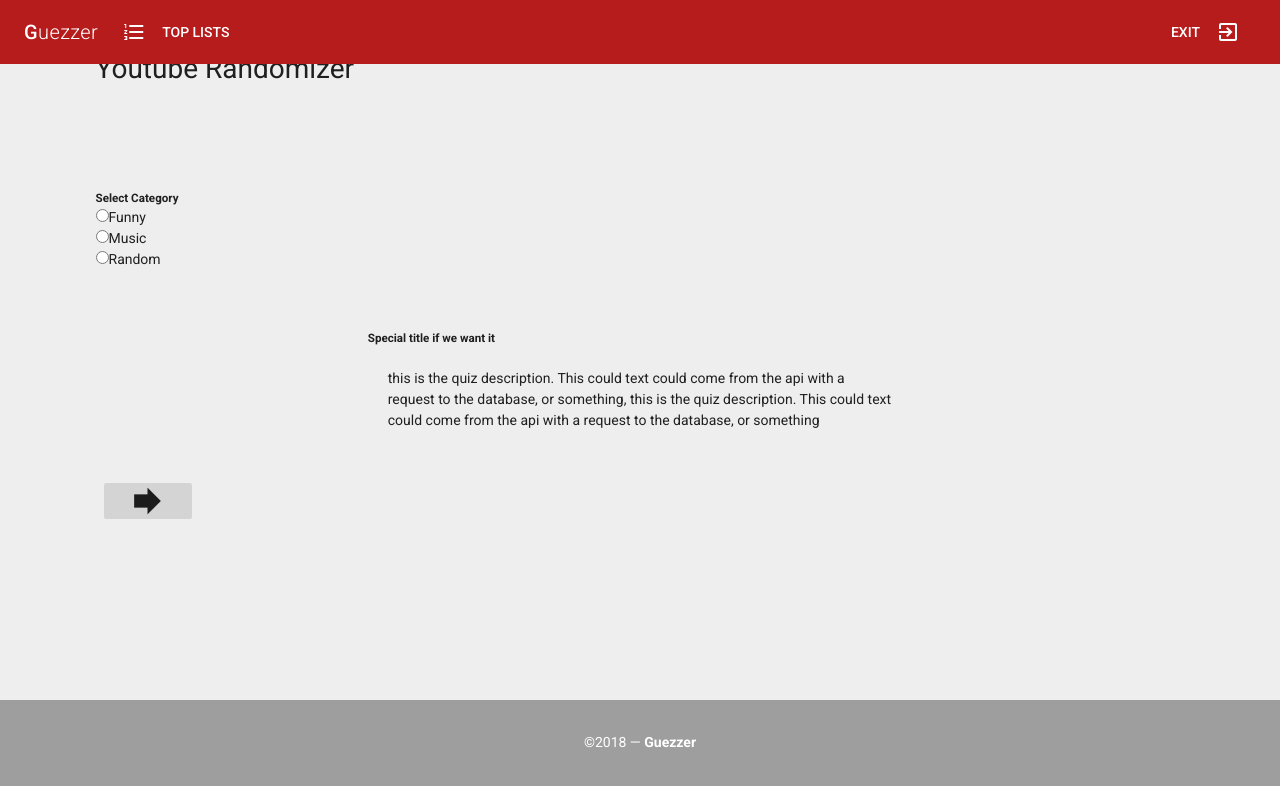
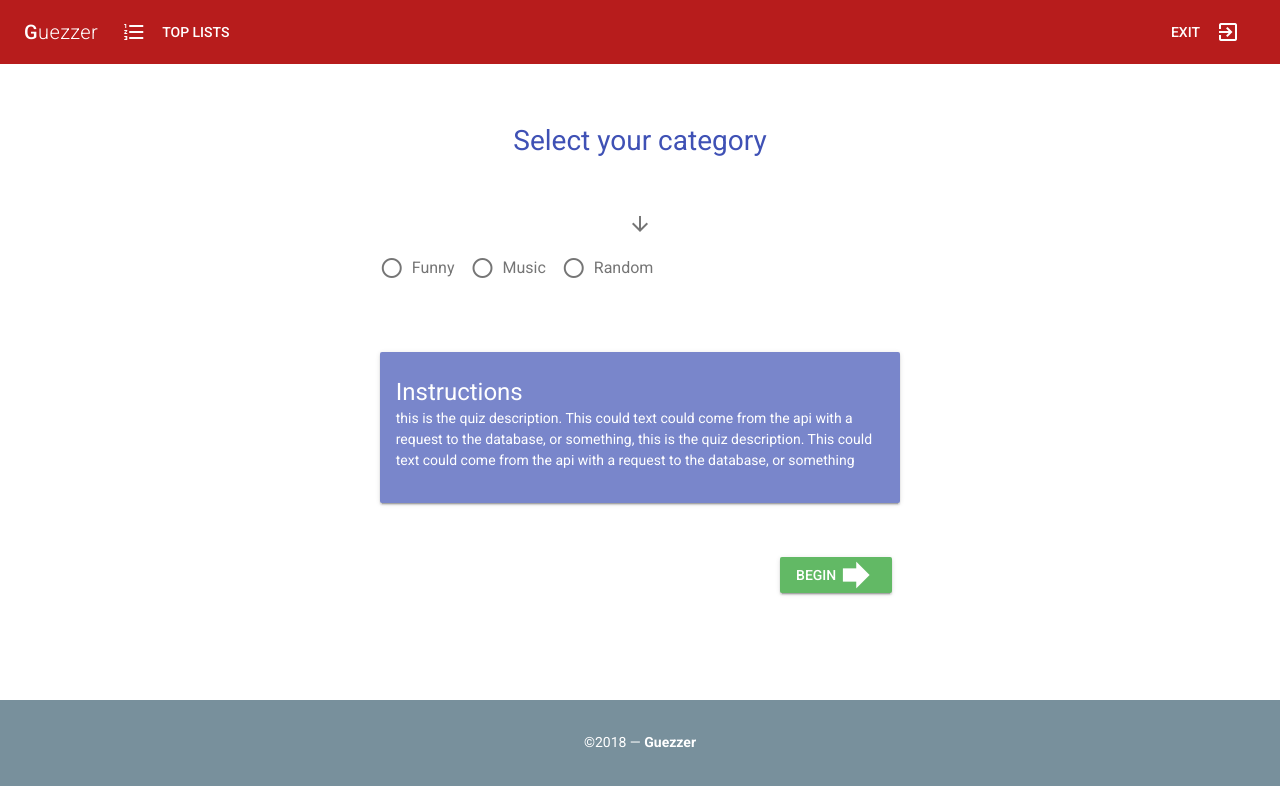
Before and after one commit to JoakimKarlberg/guezzer, a Vue app in the folder guezzer.Client/: page /#/CategoryPage in a window 1280 px wide. Shown: the top 786 px of the page. Built offline with nearby package versions, Linux system fonts and the light colour scheme; what vue-youtube would draw is missing.

Commit message:
More styling

```diff
--- a/guezzer.Client/src/App.vue
+++ b/guezzer.Client/src/App.vue
@@ -1,5 +1,5 @@
 <template>
-<v-app class="grey lighten-3">
+<v-app class="white">
   <Header/>
     <v-container pa-5>
       <router-view/>
--- a/guezzer.Client/src/components/BeginQuizButton.vue
+++ b/guezzer.Client/src/components/BeginQuizButton.vue
@@ -1,10 +1,11 @@
 <template>
      <v-btn
-        flat
+        color="success"
         x-large
         router-link :to="{name: 'QuestionPage',
         params: {category: this.selectedCategory}}"
         tag="button">
+        <span>begin</span>
         <v-icon x-large>forward</v-icon>
      </v-btn>
 </template>
--- a/guezzer.Client/src/components/Footer.vue
+++ b/guezzer.Client/src/components/Footer.vue
@@ -1,5 +1,5 @@
 <template>
-  <v-footer app class="grey darken- white--text" height="100">
+  <v-footer app class="blue-grey lighten-1 white--text" height="100">
 
   <v-flex text-xs-center>
         <p>&copy;2018 — <strong>Guezzer</strong></p>
--- a/guezzer.Client/src/components/QuizDescription.vue
+++ b/guezzer.Client/src/components/QuizDescription.vue
@@ -1,8 +1,6 @@
 <template>
   <div class="QuizDescription">
-    <div class="container">
       <p>{{description}}</p>
-    </div>
   </div>
 </template>
 
@@ -16,9 +14,3 @@ export default {
   }
 };
 </script>
-
-<style scoped>
-.container{
-  padding: 20px;
-}
-</style>
--- a/guezzer.Client/src/components/SelectCategory.vue
+++ b/guezzer.Client/src/components/SelectCategory.vue
@@ -1,11 +1,15 @@
 <template>
-  <div class="SelectCategory">
-    <h5>Select Category</h5>
-    <div>
+  <v-radio-group row>
+    <v-radio color="red darken-3" label="Funny" value="funny" v-on:change="emitToParent"></v-radio>
+    <v-radio color="orange darken-3" label="Music" value="music" v-on:change="emitToParent"></v-radio>
+    <v-radio color="yellow darken-1" label="Random" value="random" v-on:change="emitToParent"></v-radio>
+  </v-radio-group>
+
+  <!-- <div class="SelectCategory">
+
       <input type="radio" id="categoryFunny" name="customRadioButton"
       v-on:change="emitToParent" value="funny">
       <label for="categoryFunny">Funny</label>
-    </div>
     <div>
       <input type="radio" id="categoryMusic" name="customRadioButton"
       v-on:change="emitToParent" value="music">
@@ -16,14 +20,12 @@
        v-on:change="emitToParent" value="random">
       <label for="categoryAll">Random</label>
     </div>
-  </div>
+  </div> -->
+
 </template>
 
-
 <script>
-
 import { EventBus } from './Youtube/event-bus.js';
-
 export default {
   name: "SelectCategory",
   data() {
@@ -39,7 +41,3 @@ export default {
   }
 }
 </script>
-
-<style scoped>
-
-</style>
--- a/guezzer.Client/src/components/StartButton.vue
+++ b/guezzer.Client/src/components/StartButton.vue
@@ -1,15 +1,8 @@
 <template>
-    <v-card-actions class="justify-center">
-        <v-btn
-            depressed
-            class="green white--text"
-            large
-            tag="button"
-            router-link to="/CategoryPage">
-            <v-icon large>play_arrow</v-icon>
-            <span>Play</span>
-        </v-btn>
-    </v-card-actions>
+    <v-btn depressed class="green white--text" large tag="button" router-link to="/CategoryPage">
+        <v-icon large>play_arrow</v-icon>
+        <span>Play</span>
+    </v-btn>
 </template>
 
 <script>
--- a/guezzer.Client/src/views/CategoryPage.vue
+++ b/guezzer.Client/src/views/CategoryPage.vue
@@ -1,14 +1,41 @@
 <template>
   <div class="categoryPage">
-    <h1>{{quizTitle}}</h1>
-    <SelectCategory style="margin-top: 100px;"></SelectCategory>
-    <div class="card" style="width: 50%; margin-top: 60px;">
-      <div class="card-body" >
-        <h5 class="card-title">Special title if we want it</h5>
-        <QuizDescription></QuizDescription>
-      </div>
-    </div>
-    <BeginQuizButton></BeginQuizButton>
+    <v-container>
+      <v-layout align-center justify-center row fill-height>
+        <v-flex xs12 md6>
+
+        <v-layout justify-center>
+          <h1 class="mt-5 indigo--text">{{quizTitle}}</h1>
+        </v-layout>
+
+        <v-layout justify-center>
+          <v-icon>arrow_downward</v-icon>
+        </v-layout>
+
+        <v-layout justify-center>
+          <SelectCategory/>
+        </v-layout>
+
+
+        <v-flex xs12>
+          <v-card color="indigo lighten-2" class="white--text mt-5">
+            <v-card-title primary-title>
+            <div>
+            <div class="headline">Instructions</div>
+            <QuizDescription/>
+            </div>
+            </v-card-title>
+          </v-card>
+        </v-flex>
+
+          <v-layout align-end justify-end class="mt-5">
+            <BeginQuizButton/>
+          </v-layout>
+
+      </v-flex>
+    </v-layout>
+  </v-container>
+
   </div>
 </template>
 
@@ -21,7 +48,7 @@ export default {
   name: "CategoryPage",
   data() {
     return {
-      quizTitle: "Youtube Randomizer"
+      quizTitle: "Select your category"
     };
   },
   components: {
--- a/guezzer.Client/src/views/LandingPage.vue
+++ b/guezzer.Client/src/views/LandingPage.vue
@@ -1,17 +1,28 @@
 <template>
   <div class="home">
-    <v-card-actions class="justify-center">
-      <!-- <h1 class="red--text text--darken-3 display-3">{{msg}}</h1>      -->
-    </v-card-actions>
-        <v-card-actions class="justify-center">
-          <img src="../assets/guezzerlogo.png">
-          </v-card-actions>
-    <start-button/>
-    <div class="container">
-        <top-list></top-list>
-        <top-list></top-list>
-        <top-list></top-list>
-    </div>
+    <v-container>
+      <v-layout align-center justify-center row fill-height>
+        <v-flex xs12 lg6>
+
+          <v-layout justify-center>
+            <img src="../assets/guezzerlogo.png" class="mt-4">
+          </v-layout>
+
+          <v-layout justify-center>
+            <start-button class="mt-5"/>
+          </v-layout>
+
+          <v-layout row wrap>
+            <v-flex xs12>
+              <top-list/>
+              <top-list/>
+              <top-list/>
+            </v-flex>
+          </v-layout>
+
+        </v-flex>
+      </v-layout>
+    </v-container>
   </div>
 </template>
 
@@ -28,16 +39,7 @@
     name: 'LandingPage',
     data() {
       return {
-        msg: "Welcome to "
       }
     }
   };
 </script>
-
-<style scoped>
-  .container{
-    display: flex;
-    flex-direction: row;
-    justify-content: center;
-  }
-</style>
```
